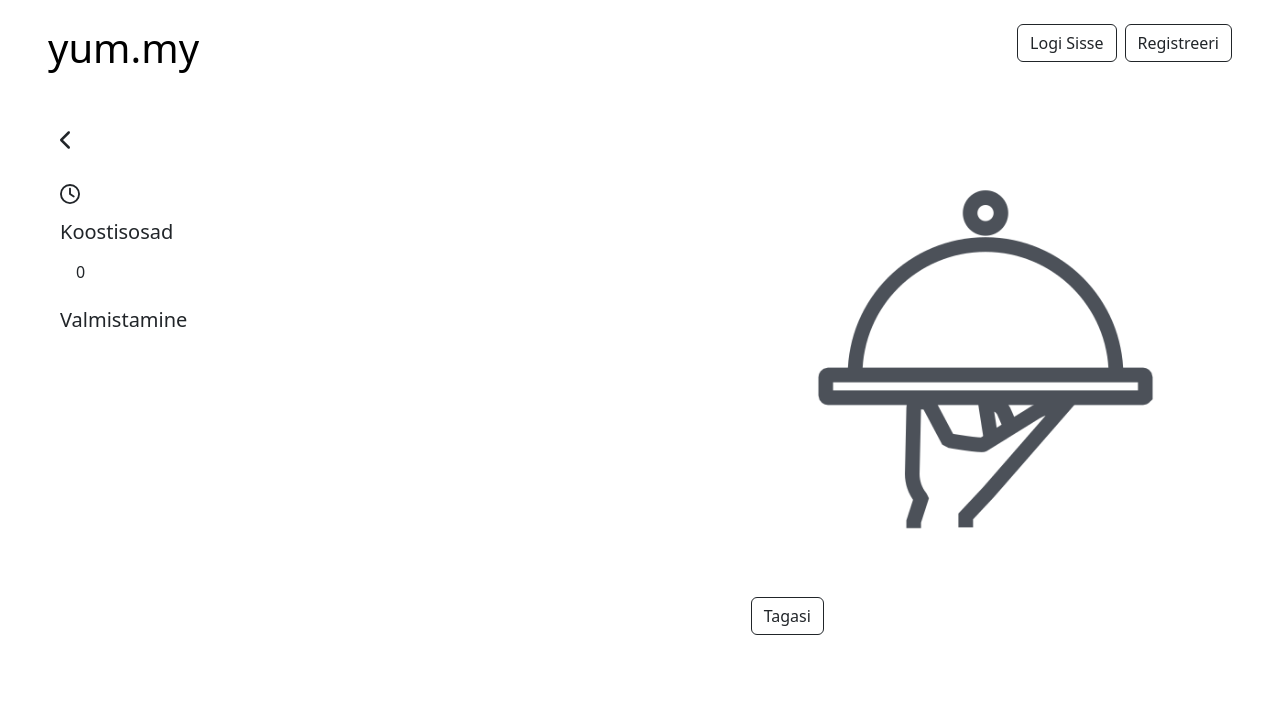
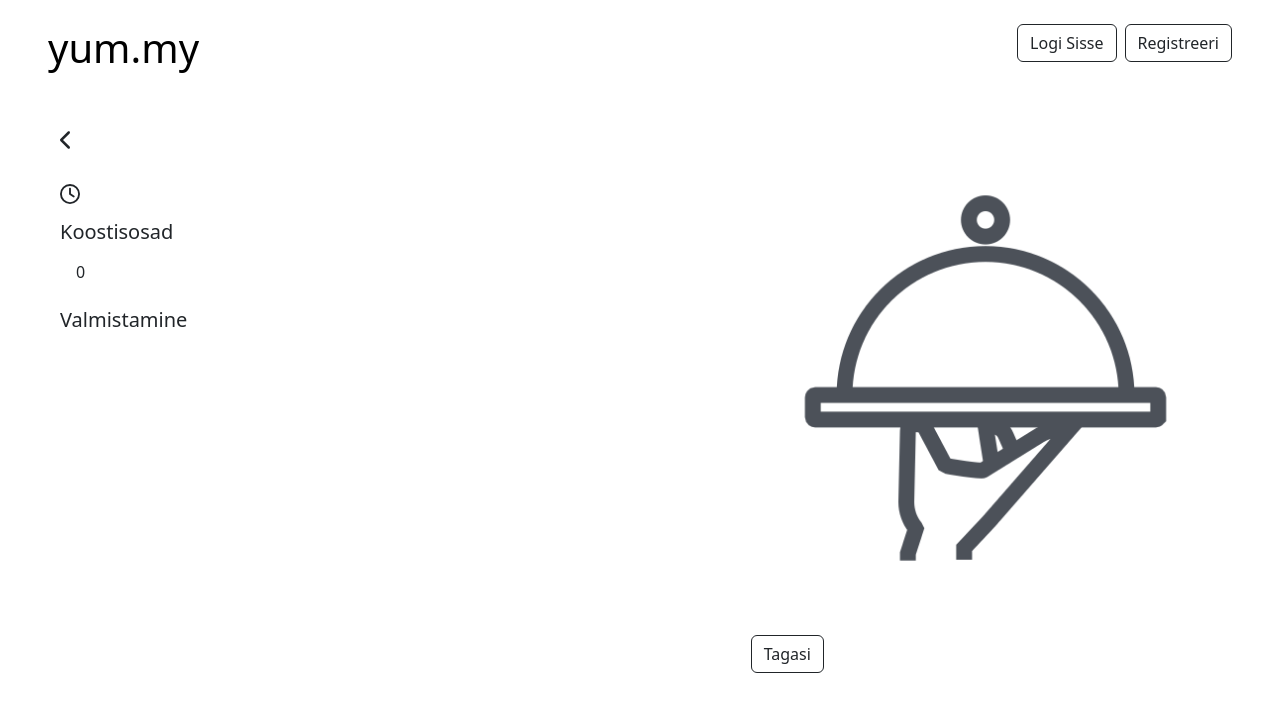
Before and after one commit to janetreima/yummyfront, a Vue app: page /recipe in a window 1280 px wide. Shown: the top 712 px of the page. Built offline with nearby package versions, Linux system fonts and the light colour scheme; no server answers.

Commit message:
delete ingredient complete

```diff
--- a/package.json
+++ b/package.json
@@ -15,6 +15,7 @@
     "@popperjs/core": "^2.11.8",
     "axios": "^1.6.2",
     "bootstrap": "^5.3.2",
+    "masonry-layout": "^4.2.2",
     "vue": "^3.2.13",
     "vue-axios": "^3.5.2",
     "vue-router": "^4.0.3"
--- a/src/assets/style.css
+++ b/src/assets/style.css
@@ -30,3 +30,13 @@
 .input-border-black {
     border-color: black !important;
 }
+
+.card-img-top {
+    width: 100%;
+    height: 15vw;
+    object-fit: cover;
+}
+
+#img-size-orig {
+    height: 100%;
+}
--- a/src/components/AllRecipeCards.vue
+++ b/src/components/AllRecipeCards.vue
@@ -1,5 +1,5 @@
 <template>
-  <div class="d-flex flex-wrap align-items-start align-self-start">
+    <div class="d-flex flex-wrap align-items-start align-self-start">
     <RecipeCard ref="recipeCardRef" v-for="recipe in recipes" :key="recipe.recipeId" :recipe="recipe"/>
   </div>
 </template>
@@ -14,9 +14,7 @@ export default {
     recipes: Array,
   },
   data() {
-    return {
-
-    }
+    return {}
   },
 }
 </script>
--- a/src/router/index.js
+++ b/src/router/index.js
@@ -37,7 +37,7 @@ const routes = [
         path: '/myrecipes',
         name: 'userRecipesRoute',
         component: UserRecipesView
-    }
+    },
 ]
 
 const router = createRouter({
--- a/src/views/AddRecipeIngredientsView.vue
+++ b/src/views/AddRecipeIngredientsView.vue
@@ -1,12 +1,20 @@
 <template>
   <div class="container-fluid">
     <div>
-        <ul class="list-group list-group-flush w-50">
-          <li v-for="recipeIngredient in recipeIngredients" :key="recipeIngredient.ingredientId"
-              class="list-group-item">{{ recipeIngredient.quantity }}
-            {{ recipeIngredient.measureUnitName }} {{ recipeIngredient.ingredientName }}
-          </li>
-        </ul>
+      <ul class="list-group list-group-flush w-50">
+        <li v-for="recipeIngredient in recipeIngredients" :key="recipeIngredient.ingredientId"
+            :id="recipeIngredient.ingredientId"
+            class="list-group-item">
+          <div class="d-flex justify-content-between">
+            <div>{{ recipeIngredient.quantity }}
+              {{ recipeIngredient.measureUnitName }} {{ recipeIngredient.ingredientName }}
+            </div>
+            <div>
+              <font-awesome-icon @click="deleteRecipeIngredientAndRefreshList(recipeIngredient.ingredientId)" :icon="['fas', 'xmark']"/>
+            </div>
+          </div>
+        </li>
+      </ul>
     </div>
     <h5 class="mt-3">
       Lisa koostisosad
@@ -16,9 +24,12 @@
              placeholder="Koostisosa">
       <input v-model="ingredientInfo.quantity" type="number" class="form-control narrow-input input-border-black"
              placeholder="Kogus">
-      <select v-model="ingredientInfo.measureUnitId" class="form-select narrow-input input-border-black" id="inputGroupSelect04">
+      <select v-model="ingredientInfo.measureUnitId" class="form-select narrow-input input-border-black"
+              id="inputGroupSelect04">
         <option selected disabled>ühik</option>
-        <option v-for="measureUnit in measureUnits" :key="measureUnit.id" :value="measureUnit.id" >{{measureUnit.name}}</option>
+        <option v-for="measureUnit in measureUnits" :key="measureUnit.id" :value="measureUnit.id">
+          {{ measureUnit.name }}
+        </option>
       </select>
       <button @click="addRecipeIngredient" class="btn btn-outline-dark narrow-input" type="button">+ Lisa</button>
     </div>
@@ -75,10 +86,17 @@ export default {
       })
           .then(response => {
             this.getRecipeIngredients()
+            this.resetIngredientInsertFields();
           })
           .catch(error => {
             this.errorResponse = error.response.data;
           })
+    },
+
+    resetIngredientInsertFields: function () {
+      this.ingredientInfo.ingredientName = ''
+      this.ingredientInfo.quantity = 0
+      this.ingredientInfo.measureUnitId = 0
     },
 
     getRecipeIngredients() {
@@ -108,9 +126,22 @@ export default {
     navigateToAddedRecipe(recipeId) {
       router.push({
         name: 'recipeRoute',
-        query:{
+        query: {
           recipeId: recipeId
         },
+      })
+    },
+
+    async deleteRecipeIngredientAndRefreshList(ingredientId) {
+      await this.deleteRecipeIngredient(ingredientId)
+      this.getRecipeIngredients()
+    },
+
+    async deleteRecipeIngredient(ingredientId) {
+      await this.$http.delete('/recipe/ingredient', {
+        params: {
+          ingredientId: ingredientId,
+        }
       })
     },
 
--- a/src/views/RecipeView.vue
+++ b/src/views/RecipeView.vue
@@ -47,7 +47,7 @@
         </p>
       </div>
       <div class="col col-5">
-        <RecipeImage :image-data-base64="recipe.imageData"/>
+        <RecipeImage id="img-size-orig" :image-data-base64="recipe.imageData"/>
         <div v-if="isLoggedIn && userId === recipe.authorUserId" class="d-flex justify-content-end">
           <button type="button" class="btn btn-outline-dark me-2">Muuda</button>
           <button type="button" class="btn btn-outline-dark me-2">Kustuta</button>
```
Also changed, not shown: 1 other file (tests, documents, lock files or other folders).
